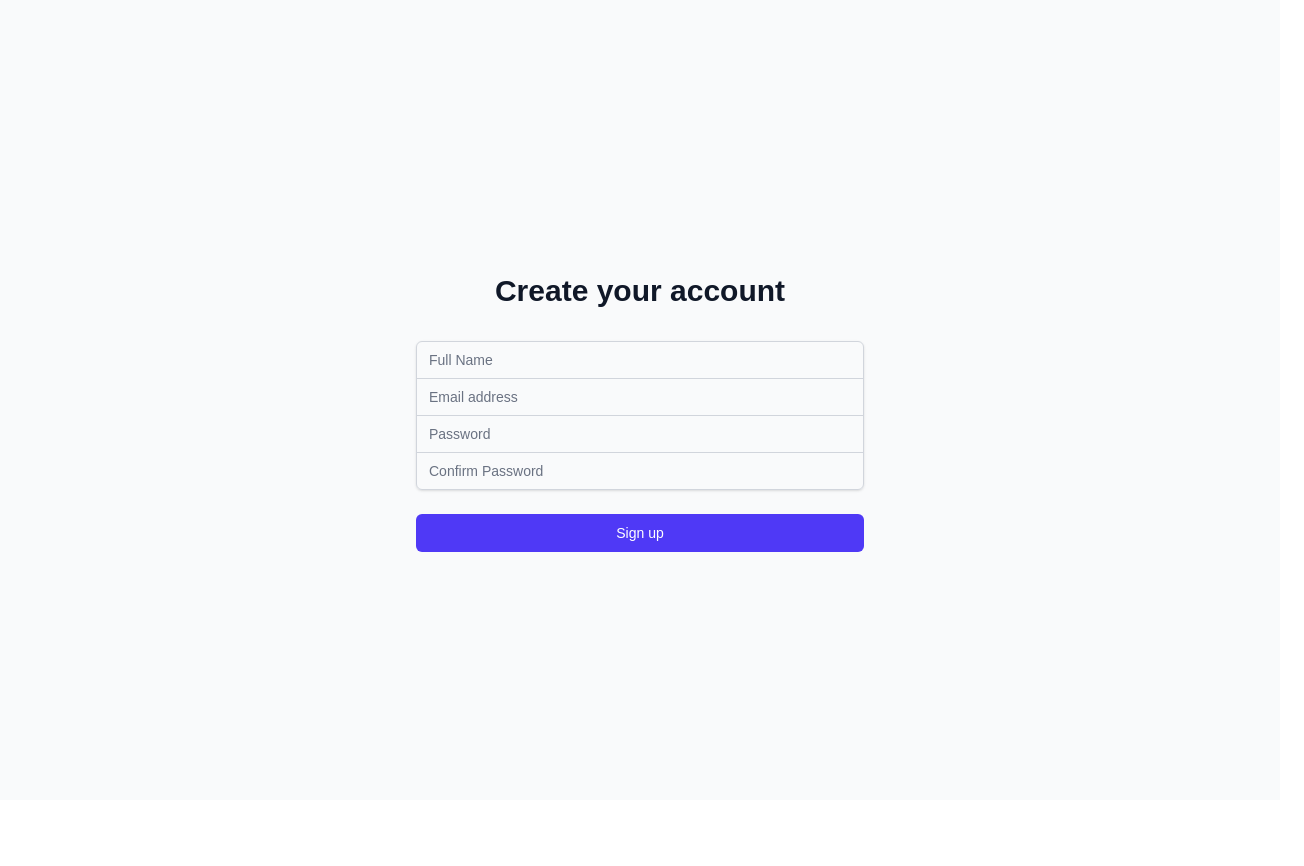
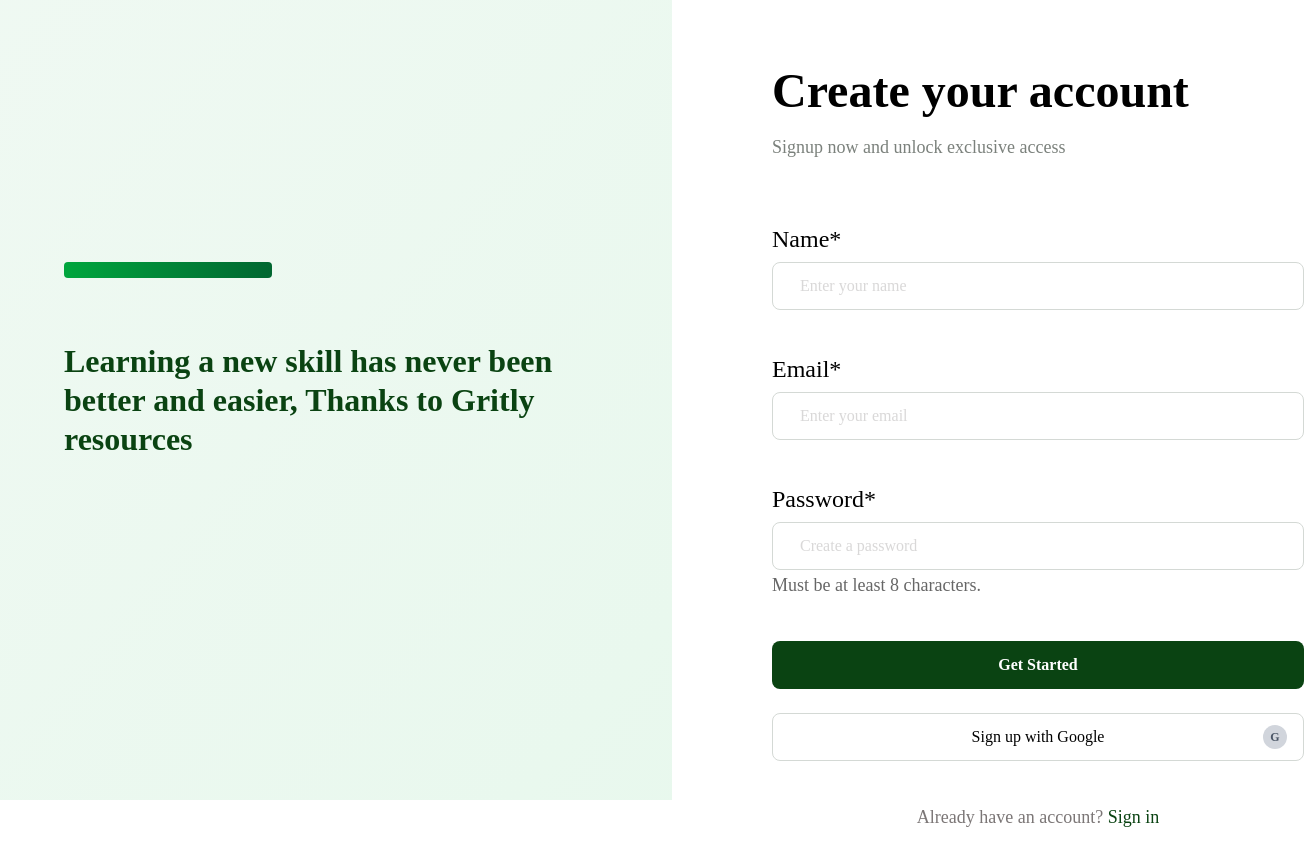
Before and after one commit to MickyDev1/Gritly, a Next.js app: page /signup in a window 1280 px wide. Shown: the top 866 px of the page, 1304 px wide, since content can reach past the window. Before the commit the page ends 800 px from the top, so only its background shows below. Built offline with nearby package versions, Linux system fonts and the light colour scheme.

Commit message:
Refactor signup page: remove confirm password field, enhance layout and styling, and improve accessibility

```diff
--- a/src/app/signup/page.tsx
+++ b/src/app/signup/page.tsx
@@ -6,8 +6,7 @@ export default function Signup() {
     const [formData, setFormData] = useState({
         name: '',
         email: '',
-        password: '',
-        confirmPassword: ''
+        password: ''
     });
 
     const handleChange = (e: React.ChangeEvent<HTMLInputElement>) => {
@@ -24,86 +23,129 @@ export default function Signup() {
     };
 
     return (
-        <div className="min-h-screen flex items-center justify-center bg-gray-50 py-12 px-4 sm:px-6 lg:px-8">
-            <div className="max-w-md w-full space-y-8">
-                <div>
-                    <h2 className="mt-6 text-center text-3xl font-extrabold text-gray-900">
-                        Create your account
-                    </h2>
+        <div className="w-full h-screen bg-white flex">
+            {/* Left Side - Image and Text */}
+            <div className="w-[672px] h-full bg-[#F4F8F5] relative flex items-center justify-center">
+                {/* Background Image Placeholder */}
+                <div className="absolute inset-0 bg-gradient-to-br from-green-100 to-green-200 opacity-20"></div>
+
+                {/* Content */}
+                <div className="relative z-10 flex flex-col items-start px-16">
+                    {/* Logo */}
+                    <div className="mb-16">
+                        <div className="w-52 h-4 bg-gradient-to-r from-green-600 to-green-800 rounded"></div>
+                    </div>
+
+                    {/* Main Text */}
+                    <div className="max-w-[713px]">
+                        <h1 className="text-[32px] font-bold leading-[39px] text-[#0A4312] mb-20 font-['Montserrat']">
+                            Learning a new skill has never been better and easier, Thanks to Gritly resources
+                        </h1>
+                    </div>
                 </div>
-                <form className="mt-8 space-y-6" onSubmit={handleSubmit}>
-                    <div className="rounded-md shadow-sm -space-y-px">
+            </div>
+
+            {/* Right Side - Form */}
+            <div className="flex-1 h-full bg-white rounded-l-[8px] relative">
+                {/* Form Container */}
+                <div className="absolute left-[100px] top-[61px] w-[532px] h-[860px]">
+                    {/* Header */}
+                    <div className="mb-[67px]">
+                        <h2 className="text-[48px] font-bold leading-[59px] text-black mb-4 font-['Montserrat']">
+                            Create your account
+                        </h2>
+                        <p className="text-[18px] font-medium leading-[22px] text-[#7B817C] font-['Montserrat']">
+                            Signup now and unlock exclusive access
+                        </p>
+                    </div>
+
+                    {/* Form */}
+                    <form onSubmit={handleSubmit} className="space-y-[45px]">
+                        {/* Name Field */}
                         <div>
-                            <label htmlFor="name" className="sr-only">
-                                Full Name
+                            <label className="block text-[24px] font-medium leading-[29px] text-black mb-2 font-['Montserrat']">
+                                Name*
                             </label>
                             <input
-                                id="name"
+                                type="text"
                                 name="name"
-                                type="text"
-                                required
-                                className="appearance-none rounded-none relative block w-full px-3 py-2 border border-gray-300 placeholder-gray-500 text-gray-900 rounded-t-md focus:outline-none focus:ring-indigo-500 focus:border-indigo-500 focus:z-10 sm:text-sm"
-                                placeholder="Full Name"
                                 value={formData.name}
                                 onChange={handleChange}
+                                placeholder="Enter your name"
+                                className="w-full h-[48px] border border-[#D4D9D5] rounded-[8px] px-[27px] py-[13px] text-[16px] font-normal leading-[20px] text-[#B4B2B2] font-['Montserrat'] focus:outline-none focus:border-[#0A4312] focus:text-black"
+                                required
                             />
                         </div>
+
+                        {/* Email Field */}
                         <div>
-                            <label htmlFor="email" className="sr-only">
-                                Email address
+                            <label className="block text-[24px] font-medium leading-[29px] text-black mb-2 font-['Montserrat']">
+                                Email*
                             </label>
                             <input
-                                id="email"
+                                type="email"
                                 name="email"
-                                type="email"
-                                required
-                                className="appearance-none rounded-none relative block w-full px-3 py-2 border border-gray-300 placeholder-gray-500 text-gray-900 focus:outline-none focus:ring-indigo-500 focus:border-indigo-500 focus:z-10 sm:text-sm"
-                                placeholder="Email address"
                                 value={formData.email}
                                 onChange={handleChange}
+                                placeholder="Enter your email"
+                                className="w-full h-[48px] border border-[#D4D9D5] rounded-[8px] px-[27px] py-[13px] text-[16px] font-normal leading-[20px] text-[#B4B2B2] font-['Montserrat'] focus:outline-none focus:border-[#0A4312] focus:text-black"
+                                required
                             />
                         </div>
+
+                        {/* Password Field */}
                         <div>
-                            <label htmlFor="password" className="sr-only">
-                                Password
+                            <label className="block text-[24px] font-medium leading-[29px] text-black mb-2 font-['Montserrat']">
+                                Password*
                             </label>
                             <input
-                                id="password"
+                                type="password"
                                 name="password"
-                                type="password"
-                                required
-                                className="appearance-none rounded-none relative block w-full px-3 py-2 border border-gray-300 placeholder-gray-500 text-gray-900 focus:outline-none focus:ring-indigo-500 focus:border-indigo-500 focus:z-10 sm:text-sm"
-                                placeholder="Password"
                                 value={formData.password}
                                 onChange={handleChange}
+                                placeholder="Create a password"
+                                className="w-full h-[48px] border border-[#D4D9D5] rounded-[8px] px-[27px] py-[13px] text-[16px] font-normal leading-[20px] text-[#B4B2B2] font-['Montserrat'] focus:outline-none focus:border-[#0A4312] focus:text-black"
+                                required
                             />
+                            <p className="text-[18px] font-normal leading-[22px] text-black/60 mt-1 font-['Montserrat']">
+                                Must be at least 8 characters.
+                            </p>
                         </div>
-                        <div>
-                            <label htmlFor="confirmPassword" className="sr-only">
-                                Confirm Password
-                            </label>
-                            <input
-                                id="confirmPassword"
-                                name="confirmPassword"
-                                type="password"
-                                required
-                                className="appearance-none rounded-none relative block w-full px-3 py-2 border border-gray-300 placeholder-gray-500 text-gray-900 rounded-b-md focus:outline-none focus:ring-indigo-500 focus:border-indigo-500 focus:z-10 sm:text-sm"
-                                placeholder="Confirm Password"
-                                value={formData.confirmPassword}
-                                onChange={handleChange}
-                            />
+
+                        {/* Buttons */}
+                        <div className="space-y-6">
+                            {/* Get Started Button */}
+                            <button
+                                type="submit"
+                                className="w-full h-[48px] bg-[#0A4312] bg-opacity-80 rounded-[8px] text-white text-[16px] font-semibold leading-[20px] font-['Montserrat'] hover:bg-opacity-100 transition-all duration-200"
+                            >
+                                Get Started
+                            </button>
+
+                            {/* Google Sign Up Button */}
+                            <button
+                                type="button"
+                                className="w-full h-[48px] bg-white bg-opacity-80 border border-[#D4D9D5] rounded-[8px] text-black text-[16px] font-medium leading-[20px] font-['Montserrat'] hover:bg-opacity-100 transition-all duration-200 relative"
+                            >
+                                Sign up with Google
+                                {/* Google Logo Placeholder */}
+                                <div className="absolute right-4 top-1/2 transform -translate-y-1/2 w-6 h-6 bg-gray-300 rounded-full flex items-center justify-center">
+                                    <span className="text-xs font-bold text-gray-600">G</span>
+                                </div>
+                            </button>
                         </div>
-                    </div>
 
-                    <div>
-                        <button
-                            type="submit"
-                            className="group relative w-full flex justify-center py-2 px-4 border border-transparent text-sm font-medium rounded-md text-white bg-indigo-600 hover:bg-indigo-700 focus:outline-none focus:ring-2 focus:ring-offset-2 focus:ring-indigo-500"
-                        >
-                            Sign up
-                        </button>
-                    </div>
-                </form>
+                        {/* Sign In Link */}
+                        <div className="flex justify-center">
+                            <p className="text-[18px] font-normal leading-[22px] text-[#7B7676] font-['Montserrat']">
+                                Already have an account?{' '}
+                                <a href="/login" className="text-[#0A4312] hover:underline font-medium">
+                                    Sign in
+                                </a>
+                            </p>
+                        </div>
+                    </form>
+                </div>
             </div>
         </div>
     );
```
